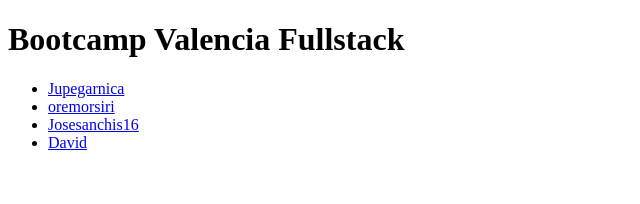
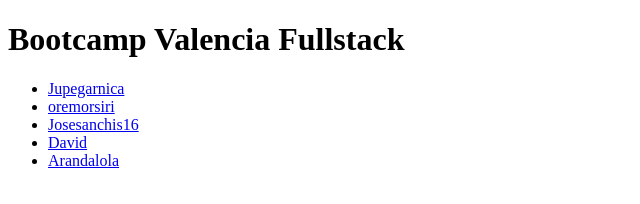
Before and after one commit to GeeksHubsAcademy/Git-flow-demo, a website: page index.html in a window 1280 px wide. Shown: the full height of the page, 0-640 px from the left. Drawn offline with Linux system fonts and the light colour scheme.

Commit message:
Added Lola

```diff
--- a/index.html
+++ b/index.html
@@ -16,6 +16,8 @@
         <li class="student"><a href="https://github.com/oremorsiri">oremorsiri</a></li>
         <li class="alumno"><a href="https://github.com/josesanchis16">Josesanchis16</a></li>
         <li class="alumno"><a href="https://github.com/dmoreno85">David</a></li>
+        <li class="alumno"><a href="https://github.com/dmoreno85">Arandalola</a></li>
+
     </ul>
 
 </body>
```
